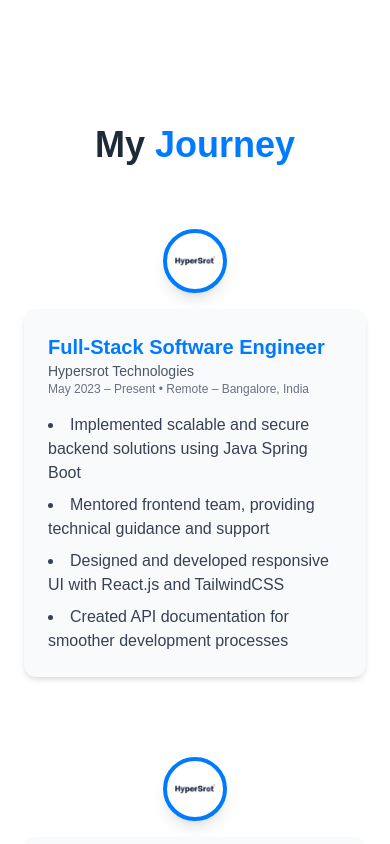
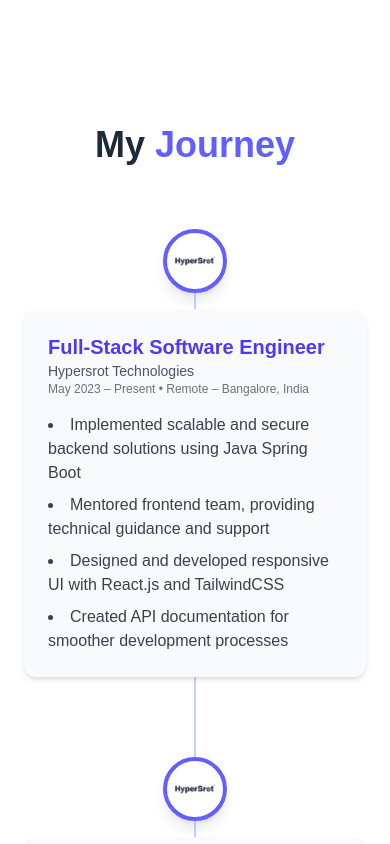
Before and after one commit to habib610/portfolio-nxt, a Next.js app: page / in a window 390 px wide. Shown: the part 1880-2724 px from the top of the page. Built offline with nearby package versions, Linux system fonts and the light colour scheme.

Commit message:
experience--vertical-bar-added

```diff
--- a/src/components/Experince.jsx
+++ b/src/components/Experince.jsx
@@ -57,15 +57,17 @@ export default function ExperienceTree() {
                     transition={{ duration: 0.6 }}
                     className="text-4xl md:text-5xl font-extrabold text-center mb-16"
                 >
-                    My <span className="text-blue">Journey</span>
+                    My <span className="text-indigo-500">Journey</span>
                 </motion.h2>
 
-                {/* Tree timeline */}
                 <div className="relative">
-                    {/* Central line (desktop only) */}
+                    {/* Central line (desktop) */}
                     <div className="hidden md:block absolute left-1/2 transform -translate-x-1/2 w-1 bg-indigo-200 h-full"></div>
 
-                    <div className="space-y-20">
+                    {/* Central line (mobile) */}
+                    <div className="absolute md:hidden left-1/2 transform -translate-x-1/2 w-0.5 bg-indigo-200 h-full"></div>
+
+                    <div className="space-y-20 relative">
                         {experiences.map((exp, index) => (
                             <motion.div
                                 key={index}
@@ -83,7 +85,7 @@ export default function ExperienceTree() {
                                 }`}
                             >
                                 {/* Logo Node - Desktop */}
-                                <div className="hidden md:flex absolute left-1/2 transform -translate-x-1/2 bg-white border-4 border-blue w-16 h-16 rounded-full items-center justify-center shadow-lg z-10">
+                                <div className="hidden md:flex absolute left-1/2 transform -translate-x-1/2 bg-white border-4 border-indigo-500 w-16 h-16 rounded-full items-center justify-center shadow-lg z-10">
                                     <Image
                                         src={exp.logo}
                                         alt={`${exp.company} logo`}
@@ -102,7 +104,7 @@ export default function ExperienceTree() {
                                     }`}
                                 >
                                     <div className="bg-gray-50 rounded-xl shadow-md p-6">
-                                        <h3 className="text-xl font-bold text-blue">
+                                        <h3 className="text-xl font-bold text-indigo-600">
                                             {exp.role}
                                         </h3>
                                         <p className="text-sm font-medium text-gray-600">
@@ -119,10 +121,10 @@ export default function ExperienceTree() {
                                     </div>
                                 </div>
 
-                                {/* Mobile Card (logo shown inline above card) */}
-                                <div className="md:hidden w-full flex flex-col items-center space-y-4">
-                                    {/* Logo above card */}
-                                    <div className="bg-white border-4 border-blue w-16 h-16 rounded-full flex items-center justify-center shadow-lg">
+                                {/* Mobile Card */}
+                                <div className="md:hidden w-full flex flex-col items-center space-y-4 relative z-10">
+                                    {/* Logo node connected to line */}
+                                    <div className="bg-white border-4 border-indigo-500 w-16 h-16 rounded-full flex items-center justify-center shadow-lg">
                                         <Image
                                             src={exp.logo}
                                             alt={`${exp.company} logo`}
@@ -133,7 +135,7 @@ export default function ExperienceTree() {
                                     </div>
 
                                     <div className="bg-gray-50 rounded-xl shadow-md p-6 w-full">
-                                        <h3 className="text-xl font-bold text-blue">
+                                        <h3 className="text-xl font-bold text-indigo-600">
                                             {exp.role}
                                         </h3>
                                         <p className="text-sm font-medium text-gray-600">
```
